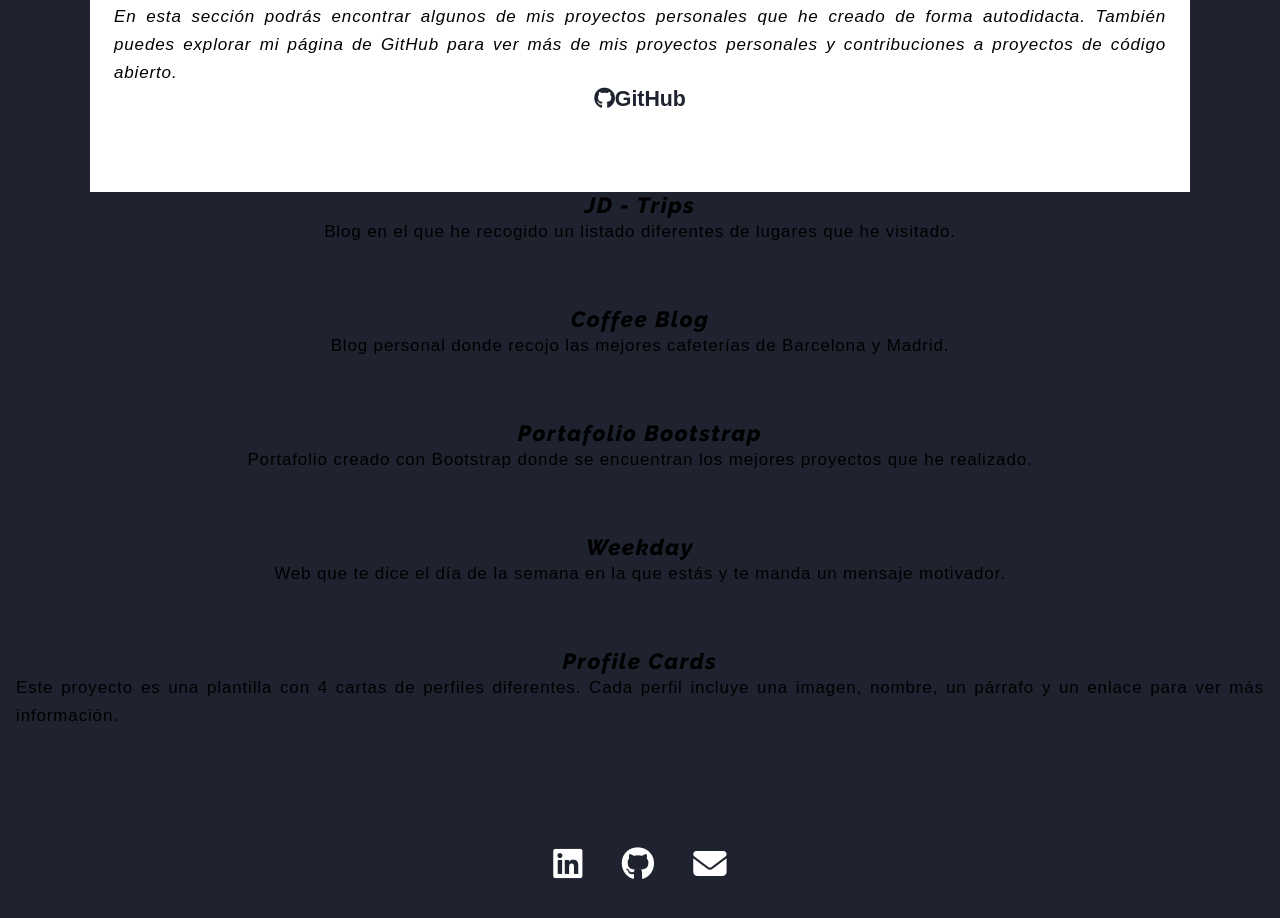
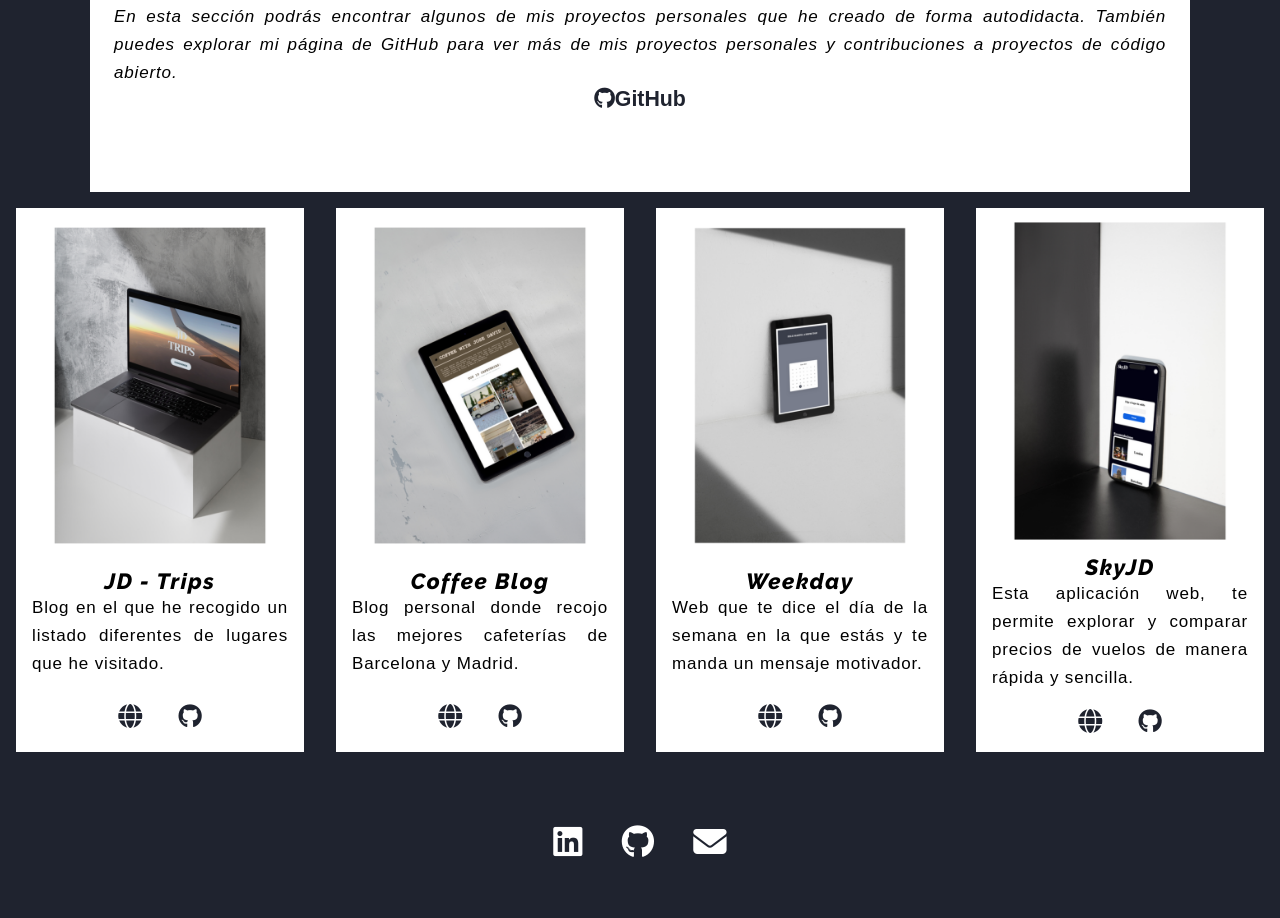
Before and after one commit to JoseDavidFernandez/JoseDavidFernandez, a plain HTML site: page index.html in a window 1280 px wide. Shown: the part 2266-3184 px from the top of the page. Drawn offline with Linux system fonts and the light colour scheme; a web font is replaced by a local one.

Commit message:
Added new card-project format with img mockup

```diff
--- a/index.html
+++ b/index.html
@@ -120,67 +120,56 @@
             <!-- end BODY PROYECTS ––––––––––––––––––––––––––––––––––––––––––––––––––– -->
             <!-- CARDS PROYECTS ––––––––––––––––––––––––––––––––––––––––––––––––––––––– -->
             <section class="proyects-main-cards">
-                <!--          CARD-VIAJES           -->
-                <div class="card-items" id="cardTrips">
-                    <div class="card-head">
-                        <h3 id="nameProyect">JD - Trips</h3>
-                    </div>
+                    <div class="card">
+                        <img src="/Imagen/proyects/mockupJDTrips.png" class="card-img-top" alt="...">
                         <div class="card-body">
-                        <p id="descripcionCard"> Blog en el que he recogido un listado diferentes de lugares que he visitado. </p>
+                            <h3 class="card-title">JD - Trips</h3>
+                            <p class="card-text">
+                                Blog en el que he recogido un listado diferentes de lugares que he visitado.
+                            </p>
+                            <p class="card-text">
+
+                            </p>
                         </div>
                         <div class="card-footer">
                             <a class="btnCard website" href="https://josedavidfernandez.github.io/JD-Trips-Blog/" title="Web Site"><i class="fa-solid fa-globe"></i></a>
                             <a class="btnCard githubPage" href="https://github.com/JoseDavidFernandez/JD-Trips-Blog" title="GitHub"><i class="fa-brands fa-github"></i></a>
                         </div>
                     </div>
-                <!--          COFFEE BLOG PAGE          -->
-                <div class="card-items" id="cardCoffee">
-                    <div class="card-head">
-                        <h3 id="nameProyect">Coffee Blog</h3>
-                    </div>
+                    <div class="card">
+                        <img src="/Imagen/proyects/mockupCoffeeShop.png" class="card-img-top" alt="...">
                         <div class="card-body">
-                        <p id="descripcionCard">Blog personal donde recojo las mejores cafeterías de Barcelona y Madrid.</p>
+                            <h3 class="card-title">Coffee Blog</h3>
+                            <p class="card-text">Blog personal donde recojo las mejores cafeterías de Barcelona y Madrid.</p>
+                            <p class="card-text"></p>
                         </div>
                         <div class="card-footer">
                             <a class="btnCard website" href="https://josedavidfernandez.github.io/Coffee-Shop-Guide/" title="Web Site"><i class="fa-solid fa-globe"></i></a>
                             <a class="btnCard githubPage" href="https://github.com/JoseDavidFernandez/Coffee-Shop-Guide" title="GitHub"><i class="fa-brands fa-github"></i></a>
                         </div>
                     </div>
-                <!--          PAGE PROYECTS BOOTSTRAP  -->
-                <div class="card-items" id="cardBootstraps">
-                    <div class="card-head">
-                        <h3 id="nameProyect">Portafolio Bootstrap </h3>
-                    </div>
+                    <div class="card">
+                        <img src="/Imagen/proyects/mockupWeekday.png" class="card-img-top" alt="...">
                         <div class="card-body">
-                        <p id="descripcionCard">Portafolio creado con Bootstrap donde se encuentran los mejores proyectos que he realizado.</p>
+                            <h3 class="card-title">Weekday</h3>
+                            <p class="card-text">Web que te dice el día de la semana en la que estás y te manda un mensaje motivador.</p>
+                            <p class="card-text"></p>
                         </div>
                         <div class="card-footer">
-                        <a class="btnCard website" href="https://josedavidfernandez.github.io/Page-Proyects/" title="Web Site"><i class="fa-solid fa-globe"></i></a>
-                        <a class="btnCard githubPage" href="https://github.com/JoseDavidFernandez/Page-Proyects" title="GitHub"><i class="fa-brands fa-github"></i></a>
-                    </div>
-                </div>
-                <!--          CARD-DATE               -->
-                <div class="card-items" id="cardDate">
-                    <div class="card-head">
-                        <h3 id="nameProyect">Weekday</h3>
-                    </div>
-                    <div class="card-body">
-                        <p id="descripcionCard"> Web que te dice el día de la semana en la que estás y te manda un mensaje motivador.</p>
-                    </div>
-                    <div class="card-footer">
+                            <a class="btnCard website" href="https://josedavidfernandez.github.io/Weekday/" title="Web Site"><i class="fa-solid fa-globe"></i></a>
                             <a class="btnCard githubPage" href="https://github.com/JoseDavidFernandez/Weekday"><i class="fa-brands fa-github"></i></a>
                         </div>
                     </div>
-                <!--          Profile CARDS  -->
-                <div class="card-items" id="cardProfileCards">
-                    <div class="card-head">
-                        <h3 id="nameProyect">Profile Cards</h3>
-                    </div>
+                    <div class="card">
+                        <img src="/Imagen/proyects/mockupJDSky.png" class="card-img-top" alt="...">
                         <div class="card-body">
-                        <p id="descripcionCard">Este proyecto es una plantilla con 4 cartas de perfiles diferentes. Cada perfil incluye una imagen, nombre, un párrafo y un enlace para ver más información. </p>
+                            <h3 class="card-title">SkyJD</h3>
+                            <p class="card-text">Esta aplicación web, te permite explorar y comparar precios de vuelos de manera rápida y sencilla.</p>
+                            <p class="card-text"></p>
                         </div>
                         <div class="card-footer">
-                        <a class="btnCard githubPage" href="https://github.com/JoseDavidFernandez/Profile-Cards" title="GitHub"><i class="fa-brands fa-github"></i></a>
+                            <a class="btnCard website" href="https://josedavidfernandez.github.io/SkyJD/" title="Web Site"><i class="fa-solid fa-globe"></i></a>
+                            <a class="btnCard githubPage" href="https://github.com/JoseDavidFernandez/SkyJD"><i class="fa-brands fa-github"></i></a>
                         </div>
                     </div>
             </section>
```
Also changed, not shown: Imagen/proyects/mockupCoffeeShop.png (added), Imagen/proyects/mockupJDSky.png (added), Imagen/proyects/mockupJDTrips.png (added), Imagen/proyects/mockupWeekday.png (added), 2 other files. Lines whose indentation alone changed are shown as unchanged.
